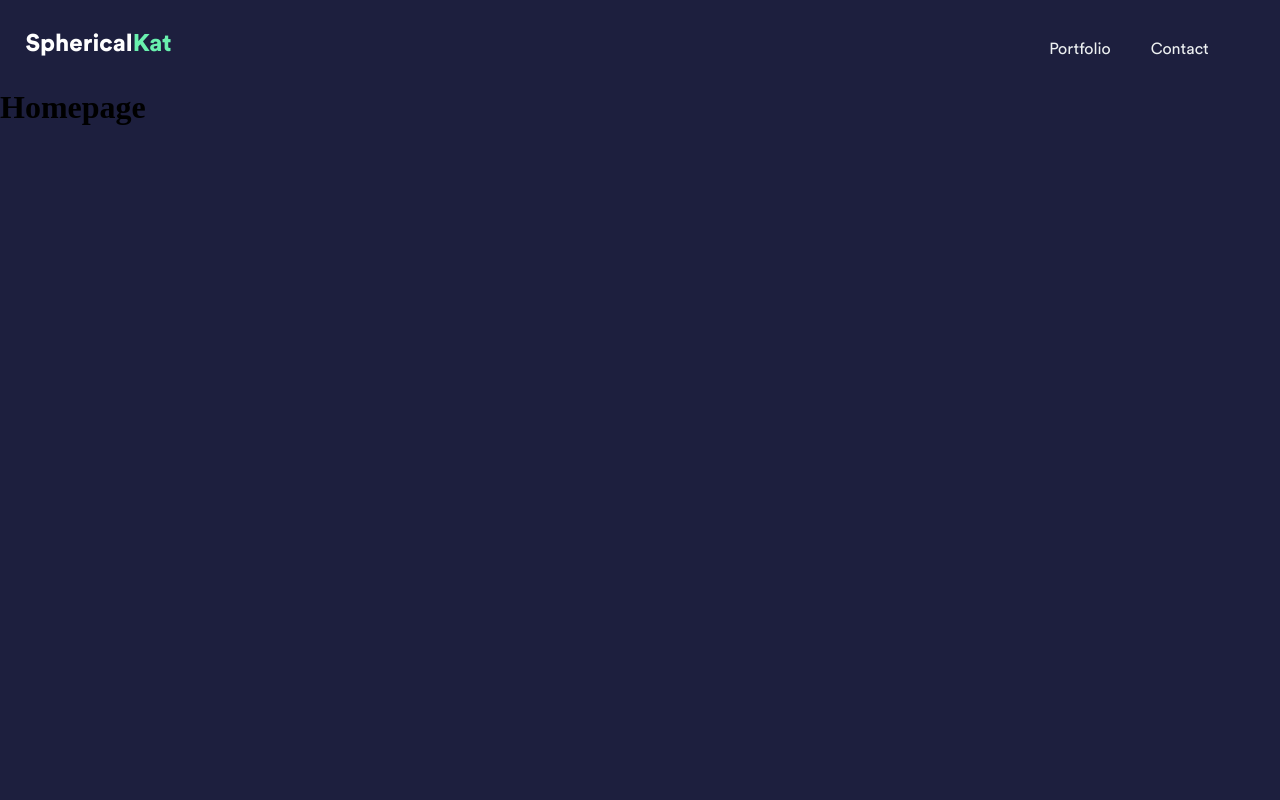
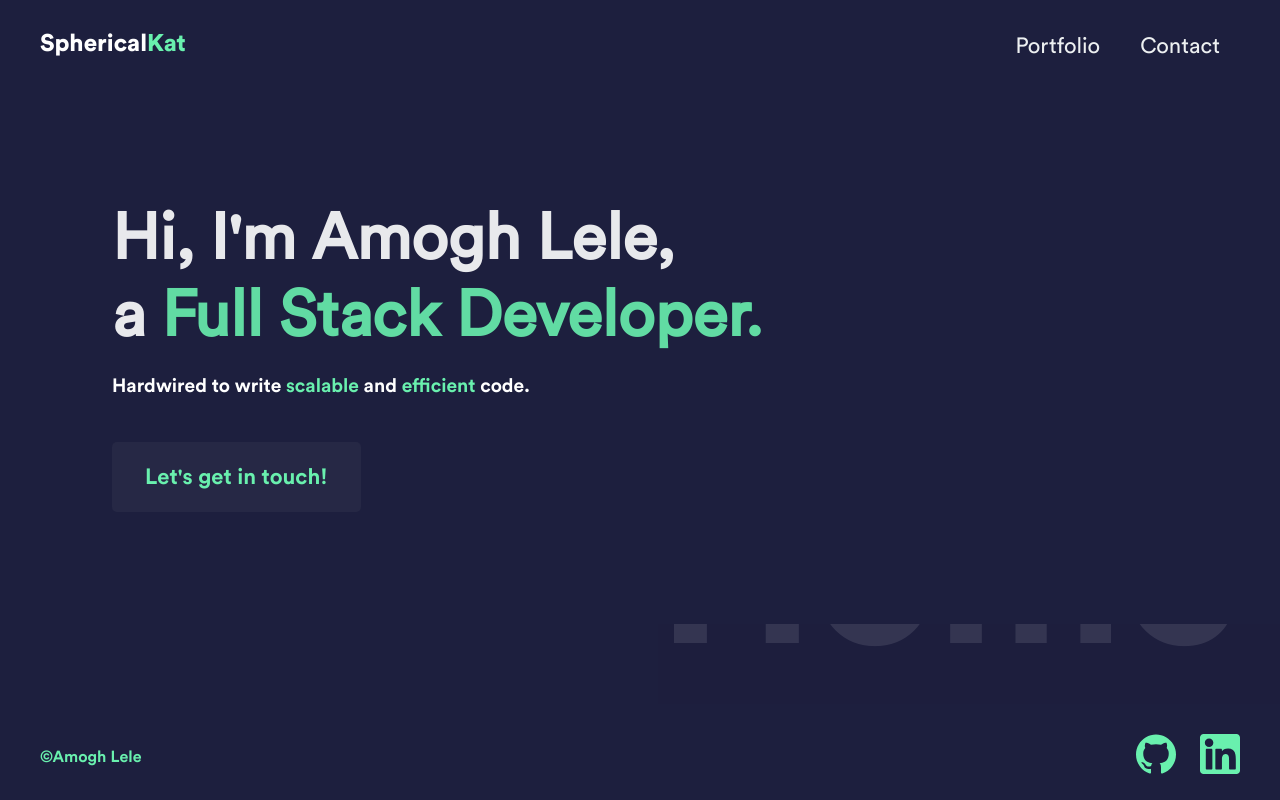
Before and after one commit to SphericalKat/sphericalkat.dev, a React (Create React App) app: page / in a window 1280 px wide. Built offline with nearby package versions, Linux system fonts and the light colour scheme.

Commit message:
:rocket: add home page component
Signed-off-by: ATechnoHazard <amolele@gmail.com>

```diff
--- a/src/App.css
+++ b/src/App.css
@@ -9,4 +9,24 @@
   margin: 0;
   padding: 0;
   background-color: var(--dark-blue);
+  user-select: none;
 }
+
+.watermark {
+  opacity: 0;
+}
+
+
+@media (min-width: 768px) {
+  .watermark {
+    font-family: "CircularStdBlack";
+    font-size: 13em;
+    opacity: 0.1;
+    z-index: -1;
+    right: 0;
+    color: white;
+    bottom: 12%;
+    position: fixed;
+    padding-right: 40px;
+  }
+}
--- a/src/App.js
+++ b/src/App.js
@@ -4,7 +4,7 @@ import "./App.css"
 import React, { Suspense, lazy } from "react";
 import { BrowserRouter as Router, Switch, Route } from "react-router-dom";
 
-const Home = lazy(() => import("./pages/home"));
+const Home = lazy(() => import("./pages/home/home"));
 const Contact = lazy(() => import("./pages/contact"));
 const Portfolio = lazy(() => import("./pages/portfolio"));
 
--- /dev/null
+++ b/src/components/footer/footer.css
@@ -0,0 +1,25 @@
+.footer-div {
+  display: flex;
+  align-items: center;
+  justify-content: space-between;
+  position: fixed;
+  bottom: 0;
+  width: 100%;
+  left: 0;
+  color: var(--neon-green);
+  font-family: "CircularStdBold", sans-serif;
+  padding: 0.5em 2.5em;
+}
+
+.social-links img {
+  padding-left: 24px;
+  height: 48px;
+  width: 48px;
+}
+
+@media (min-width: 768px) {
+  .social-links img {
+    height: 64px;
+    width: 64px;
+  }
+}
--- /dev/null
+++ b/src/components/footer/footer.jsx
@@ -0,0 +1,26 @@
+import React from "react";
+import "./footer.css";
+import github from "../../assets/images/github.svg";
+import linkedin from "../../assets/images/linkedin.svg";
+
+const Footer = () => {
+  return (
+    <div className="footer-div">
+      <strong>
+        <span>©</span>
+        Amogh Lele
+      </strong>
+
+      <div className="social-links">
+        <a href="https://github.com/ATechnoHazard">
+          <img src={github} alt="github" />
+        </a>
+        <a href="https://www.linkedin.com/in/amogh-lele-830131a4/">
+          <img src={linkedin} alt="linkedin" />
+        </a>
+      </div>
+    </div>
+  );
+};
+
+export default Footer;
--- a/src/components/navbar/navbar.css
+++ b/src/components/navbar/navbar.css
@@ -3,7 +3,7 @@ a,
 p {
   font-family: "CircularStdBook", sans-serif;
   font-weight: 500;
-  font-size: 16px;
+  font-size: 22px;
   color: #edf0f1;
   text-decoration: none;
 }
@@ -12,13 +12,13 @@ header {
   display: flex;
   justify-content: space-between;
   align-items: flex-end;
-  padding: 30px 4% 30px 2%;
+  padding: 30px 2.5em;
 }
 
 .nav-logo {
   cursor: pointer;
   color: white;
-  font-family: "CircularStdBlack";
+  font-family: "CircularStdBlack", sans-serif;
   font-size: 24px;
 }
 
@@ -27,12 +27,18 @@ header {
 }
 
 .nav-links {
+  display: flex;
   list-style: none;
 }
 
 .nav-links li {
-  display: inline-block;
-  padding: 0px 20px;
+  padding: 0px 10px;
+}
+
+@media (min-width: 768px) {
+  .nav-links li {
+    padding: 0px 20px;
+  }
 }
 
 .nav-links li a {
--- a/src/pages/home.jsx
+++ /dev/null
@@ -1,11 +0,0 @@
-import React from "react";
-import Navbar from "../components/navbar/navbar";
-
-const Home = () => (
-  <div>
-    <Navbar page="home"/>
-    <h1>Homepage</h1>
-  </div>
-);
-
-export default Home;
--- /dev/null
+++ b/src/pages/home/home.css
@@ -0,0 +1,72 @@
+.home-header-div {
+  padding: 3em;
+}
+
+.home-header-div strong {
+  font-family: "CircularStdBook", sans-serif;
+  font-size: 2em;
+  color: white;
+  opacity: 0.9;
+}
+
+.home-header-div strong span {
+  font-weight: 700;
+  color: var(--neon-green);
+}
+
+.short-desc {
+  font-family: "CircularStdBold", sans-serif;
+  font-size: 1em;
+  padding-top: 1em;
+  color: white;
+}
+
+.span-highlight {
+  color: var(--neon-green)
+}
+
+.contact-btn {
+  font-family: "CircularStdBold", sans-serif;
+  background-color: var(--dark-blue-card);
+  border-radius: 5px;
+  padding: 0.7em 1em;
+  font-size: 1em;
+  border: none;
+  margin-top: 2em;
+  color: var(--neon-green);
+  transition: all 0.4s ease 0s;
+}
+
+.contact-btn:hover {
+  font-family: "CircularStdBold", sans-serif;
+  background-color: var(--dark-blue-card);
+  box-shadow: 0 4px 8px 0 rgba(0,0,0,0.2);;
+  border-radius: 5px;
+  font-size: 1em;
+  cursor: pointer;
+  color: var(--neon-green);
+  transition: all 0.2s ease 0s;
+}
+
+@media (min-width: 768px) {
+  .home-header-div {
+    padding: 7em;
+  }
+
+  .home-header-div strong {
+    font-family: "CircularStdBook";
+    font-size: 4em;
+  }
+
+  .short-desc {
+    font-size: 1.2em;
+  }
+
+  .contact-btn {
+    margin-top: 2em;
+    padding: 1em 1.5em;
+    font-size: 1em;
+    outline: none;
+    border: none;
+  }
+}
--- /dev/null
+++ b/src/pages/home/home.jsx
@@ -0,0 +1,31 @@
+import React from "react";
+import "./home.css";
+import Navbar from "../../components/navbar/navbar";
+import Footer from "../../components/footer/footer";
+
+const Home = () => (
+  <div>
+    <Navbar page="home" />
+    <div className="home-header-div">
+      <div className="watermark">Home</div>
+      <strong>
+        Hi, I'm Amogh Lele,
+        <br />a<span> Full Stack Developer.</span>
+      </strong>
+      <h2 className="short-desc">
+        Hardwired to write <span className="span-highlight">scalable</span> and{" "}
+        <span className="span-highlight">efficient</span> code.
+      </h2>
+      <a
+        href="mailto:amolele@gmail.com"
+        target="_blank"
+        rel="noopener noreferrer"
+      >
+        <button className="contact-btn">Let's get in touch!</button>
+      </a>
+    </div>
+    <Footer />
+  </div>
+);
+
+export default Home;
```
Also changed, not shown: src/assets/images/github.svg (added), src/assets/images/linkedin.svg (added).
